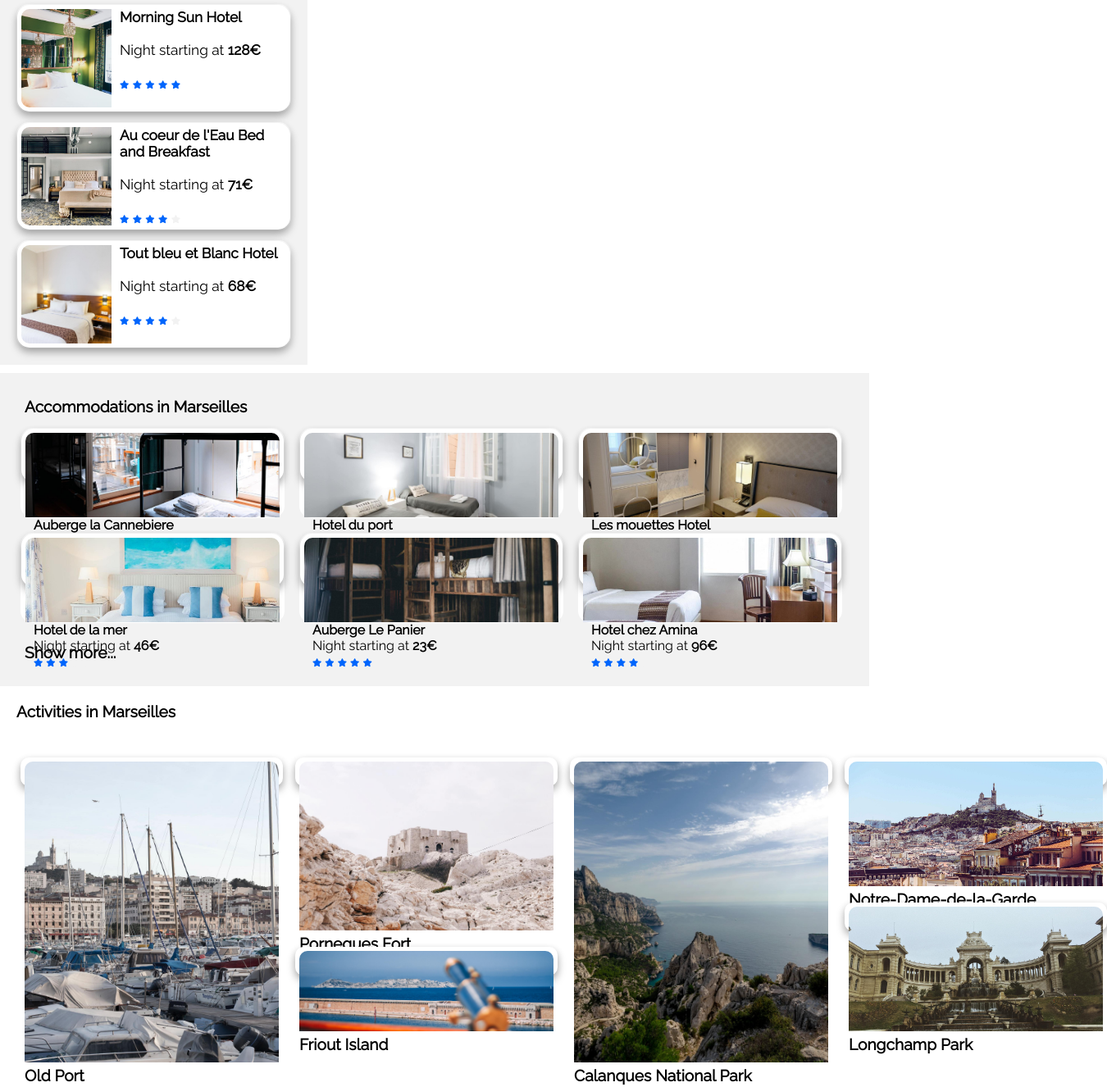
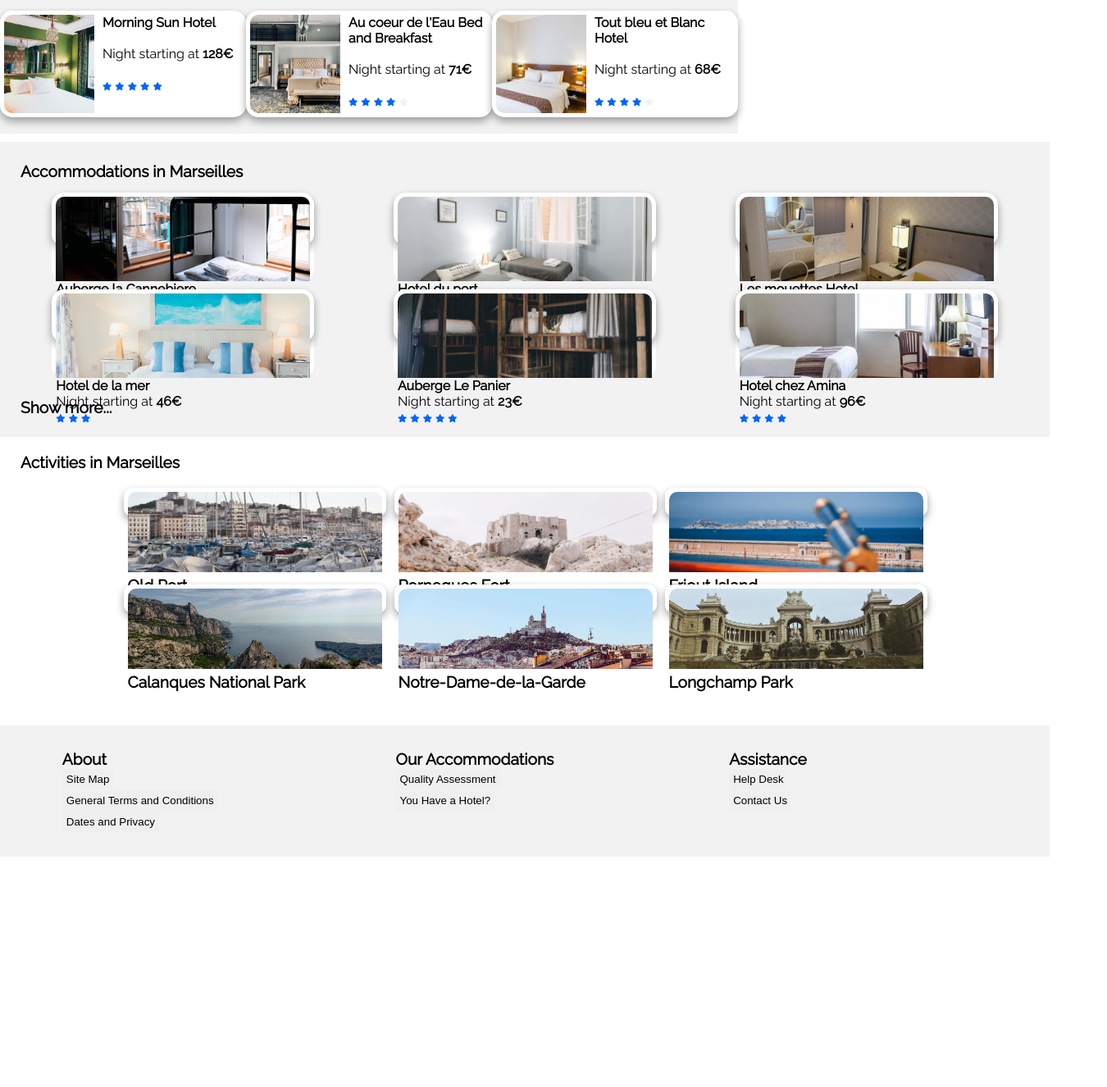
Before and after one commit to earjcr/Travelry, a plain HTML site: page index.html in a window 1280 px wide. Shown: the part 528-1854 px from the top of the page at 82% size, 1350 px wide, since content can reach past the window. After the commit the page ends 1573 px from the top, so only its background shows below. Drawn offline with Linux system fonts and the light colour scheme.

Commit message:
Post-presenatation corrections
Resolved all of the white space issues. Checking to see if the Firefox issues are resolved.

```diff
--- a/css/style.css
+++ b/css/style.css
@@ -13,9 +13,6 @@ nav {
     margin-left: 20px;
     padding-top: 30px;
     }
-/*section {
-    width: 100%;
-    }*/
 .menu {
     display: flex;
     justify-content: center;
@@ -122,9 +119,9 @@ h4 {
     width: 16px;
     margin: -3px;
 }
-    .whereto {
+.whereto {
     border: 1px solid white;
-    font-size: 1em;
+    font-size: .8em;
     height: 55px;
     width: 200px;
     padding: 15px;
@@ -137,7 +134,7 @@ h4 {
     }
 .searchit {
     border: 1px solid white;
-    font-size: 1em;
+    font-size: .9em;
     height: 55px;
     padding: 15px 10px 15px 10px;
     color: white;
@@ -230,8 +227,7 @@ h4 {
     }
 /* Accommodations in Marseilles */
 .accoms {
-    padding: 25px;
-    max-width: 1060px;
+    padding: 20px;
     min-width: 345px;
     background-color: #f2f2f2;
     }
@@ -243,15 +239,14 @@ h4 {
     display: flex;
     flex-direction: row;
     flex-wrap: wrap;
-    grid-gap: 18px;
-    justify-content: left;
+    grid-gap: 10px;
+    justify-content: space-around;
     padding-top: 10px;
     padding-bottom: 20px;
     background-color: #f2f2f2;
     }
 .pops {
     background-color: white;
-    padding: 1px;
     border-radius: 15px;
     }
 .pops2a {
@@ -276,35 +271,38 @@ h4 {
 .pops2ab {
     text-align: left;
     font-size: 16px;
-    margin-left: 15px;
+    margin-left: 5px;
     height: 65px;
     }
 /* Most popular hotels in Marseilles */
 .mostpop {
-    display: flex;
-    flex-direction: column;
-    font-family: Raleway;
-    justify-content: flex-start;
-    grid-gap: 12px;
-    align-content: center;
-    padding: 20px;
-    width: 375px;
-    background-color: #f2f2f2;
-    border-color: #f2f2f2;
-    }
+
+}
+
 .poptitle {
     background-color: #f2f2f2;
-    padding: 5px;
+    padding: 20px;
     }
 .floater {
     float: right;
 }
+.poptiles {
+    display: flex;
+    flex-direction: row;
+    flex-wrap: wrap;
+    justify-content: space-around;
+    padding: 10px 0 20px 0;
+    background-color: #f2f2f2;
+    border-color: #f2f2f2;
+    }
 .poptile {
     background-color: white;
-    padding: 1px;
     border-radius: 15px;
     }
 .pops1a {
+    display: inline-block;
+    grid-template-columns: 130 px 170px;
+    justify-content: center;
     border-color: white;
     border: none;
     background-color: white;
@@ -326,9 +324,9 @@ h4 {
     display:inline-block;
     justify-content: center;
     text-align: left;
-    font-size: .9em;
+    font-size: 16px;
     height: 120px;
-    width: 200px;
+    width: 170px;
     margin: 5px;
     }
 /* Activities flex box */
@@ -337,33 +335,30 @@ h4 {
     flex-wrap: wrap;
     grid-gap: 30px;
     }
+.acttitle {
+    min-width: 355px;
+    padding: 20px 0 20px 25px;
+    }
 .activs {
     display: flex;
+    flex-direction: column;
     flex-wrap: wrap;
-    flex-direction: row;
-    grid-gap: 15px;
-    justify-content: left;
+    grid-gap: 10px;
     justify-content: space-around;
-    padding: 25px;
-    background-color: white;
-    }
-@media only screen and (min-width: 700px) {
+    height: 500px;
+    margin-left: 1px;
+    padding-bottom: 20px;
+}
+@media only screen and (max-width: 1374px) {
     .activs {
-        display: flex;
+        flex-direction: row;
         flex-wrap: wrap;
-        flex-direction: column;
-        max-height: 500px;
-        grid-gap: 15px;
-        justify-content: left;
+        grid-gap: 10px;
         justify-content: space-around;
+        height: auto;
+        justify-content: center;
         padding-bottom: 20px;
-        background-color: white;
         }
-        }
-.acttitle {
-    max-width: 1400px;
-    min-width: 355px;
-    padding: 20px;
     }
 .citys {
     background-color: white;
@@ -394,15 +389,6 @@ a {
 }
 
 /* crop3 was used in media query */
-.crop3 {
-    width: 320px; /* width of container */
-    height: 130px; /* height of container */
-    object-fit: cover;
-    float: left;
-    padding: 5px;
-    border-radius: 15px 0 0 15px;
-    }
-
 .crop4a {
     width: 320px; /* width of container */
     height:377px; /* height of container */
@@ -458,13 +444,7 @@ a {
     padding: 5px;
     border-radius: 15px 15px 0 0;
 }
-
-.city1a {
-    padding: 0px;
-    border: 1px;
-    border-radius: 20px;
-    }
-@media only screen and (min-width: 320px) and (max-width: 1200px) {
+@media only screen and (max-width: 1374px) {
     .crop4a, .crop4b, .crop4c, .crop4d, .crop4e, .crop4f  {
         width: 320px; /* width of container */
         height:108px; /* height of container */
@@ -474,25 +454,41 @@ a {
         border-radius: 15px 15px 0 0;
     }
 }
+.crop3 {
+    width: 320px; /* width of container */
+    height: 130px; /* height of container */
+    object-fit: cover;
+    float: left;
+    padding: 5px;
+    border-radius: 15px 0 0 15px;
+    }
+
+.city1a {
+    padding: 0px;
+    border: 1px;
+    border-radius: 20px;
+    }
 /* FOOTER  */
-.rvfoot {
+.footer {
     display: flex;
     flex-flow: row wrap;
     justify-content: center;
+    justify-content: space-around;
     font-family: Raleway;
-    font-size: .6rem;
+    font-size: .8rem;
     padding: 30px 30px 0 30px;
     background-color: #f2f2f2;
     }
-.rvfoot1 {
+.footer1 {
     width: 315px;
     height: 130px;
     padding-right: 80px;
     }
-.foot1a {
-    font-size: .8rem;
+.footer1a {
+    grid-gap: 10px;
+    padding: 5px;
     border: 0;
     }
-.foot1a:hover {
+.footer1a:hover {
     background-color: red;
     }
--- a/index.html
+++ b/index.html
@@ -71,7 +71,6 @@
             <div class="accoms">
                 <div class="acctitle" id="accommodations">
                     <strong>Accommodations in Marseilles</strong>
-
                 </div>
                 <div class="acctiles">
                     <a href="" class="pops">
@@ -164,12 +163,17 @@
                     </p>
                 </div>
             </div>
+            <!--<div class="acctitle" id="accommodations">
+                <strong>Accommodations in Marseilles</strong>
+            </div>
+            -->
             <div class="mostpop">
                 <div class="poptitle">
                     <strong>Most Popular</strong>
                         <div class="floater"><i class="fa fa-chart-line"></i>
                         </div>
                 </div>
+                <div class="poptiles">
                     <a href="" class="poptile">
                         <div class="pops1a">
                             <img class="crop1" src="images/hebergements/3_medium/emile-guillemot-Bj_rcSC5XfE-unsplash.jpg" alt="">
@@ -212,6 +216,7 @@
                             </div>
                         </div>
                     </a>
+                </div>
             </div>
         </div>
         <div class="acttitle" id="activities">
@@ -271,24 +276,24 @@
         <div><br><br></div>
     </main>
     <footer>
-        <div class="rvfoot">
-            <article class="rvfoot1">
+        <div class="footer">
+            <article class="footer1">
                 <h1><strong>About             </strong></h1>
-                <h1><button class="foot1a" type="button">Site Map                    </button></h1>
-                <h1><button class="foot1a" type="button">General Terms and Conditions</button></h1>
-                <h1><button class="foot1a" type="button">Dates and Privacy           </button></h1>
+                <h1><button class="footer1a" type="button">Site Map                    </button></h1>
+                <h1><button class="footer1a" type="button">General Terms and Conditions</button></h1>
+                <h1><button class="footer1a" type="button">Dates and Privacy           </button></h1>
             </article>
 
-            <article class="rvfoot1">
+            <article class="footer1">
                 <h1><strong>Our Accommodations</strong></h1>
-                <h1><button class="foot1a" type="button">Quality Assessment          </button></h1>
-                <h1><button class="foot1a" type="button">You Have a Hotel?           </button></h1>
+                <h1><button class="footer1a" type="button">Quality Assessment          </button></h1>
+                <h1><button class="footer1a" type="button">You Have a Hotel?           </button></h1>
             </article>
 
-            <article class="rvfoot1">
+            <article class="footer1">
                 <h1><strong>Assistance        </strong></h1>
-                <h1><button class="foot1a" type="button">Help Desk                   </button></h1>
-                <h1><button class="foot1a" type="button">Contact Us                  </button></h1>
+                <h1><button class="footer1a" type="button">Help Desk                   </button></h1>
+                <h1><button class="footer1a" type="button">Contact Us                  </button></h1>
             </article>
         </div>
 
```
Lines whose indentation alone changed are shown as unchanged.
